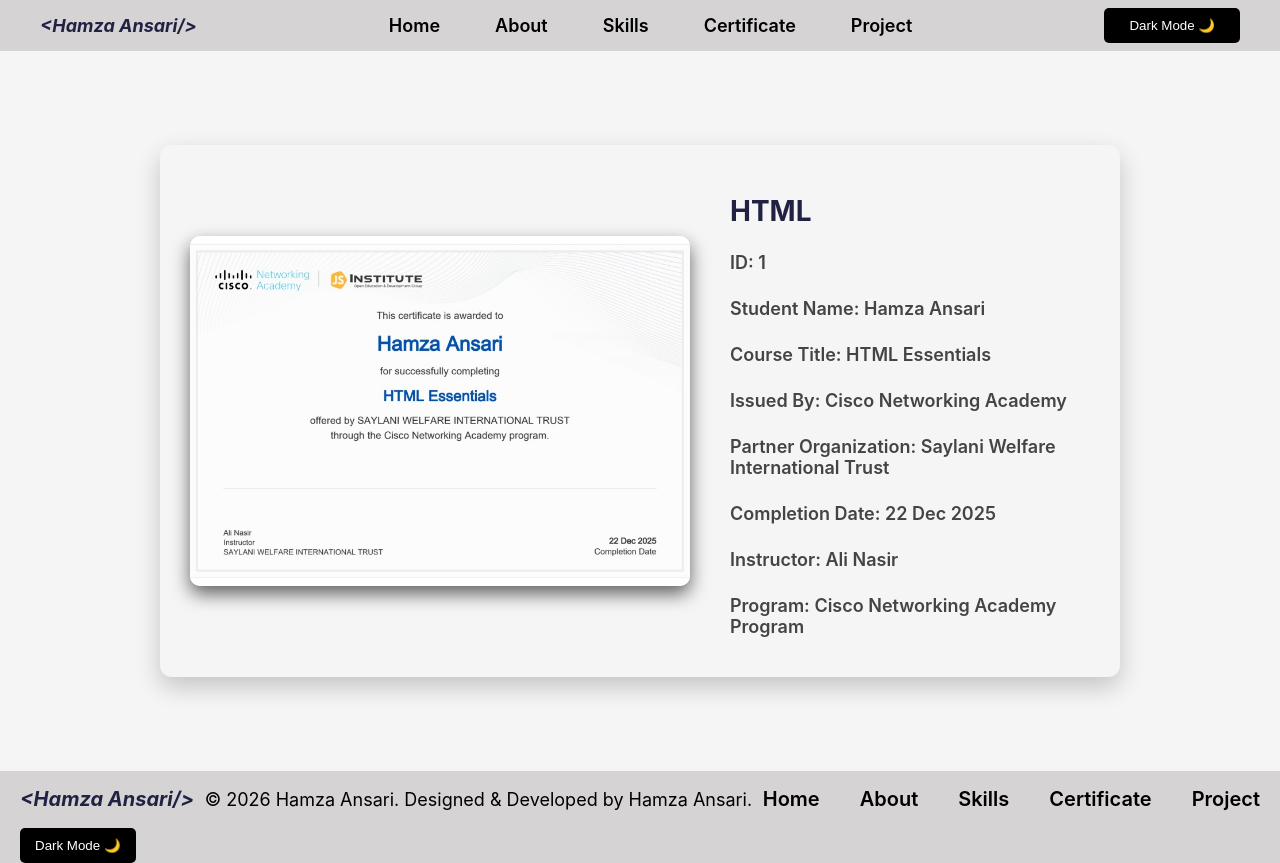
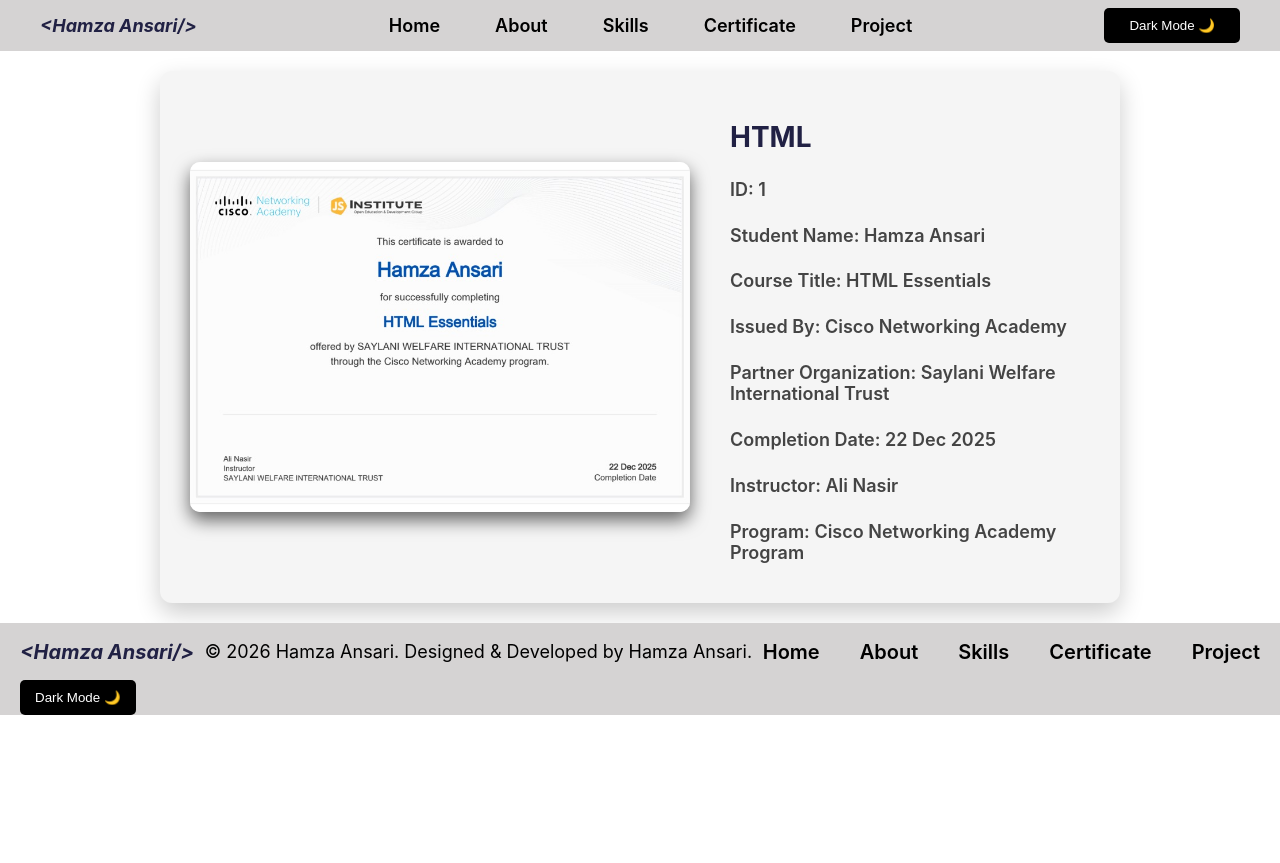
Before and after one commit to hamza1264/1st-assignment-for-react.js, a React (Create React App) app: page /cartificatevisit/1 in a window 1280 px wide. After the commit the page ends 800 px from the top, so only its background shows below. Built offline with nearby package versions, Linux system fonts and the light colour scheme.

Commit message:
adit cartificate visite

```diff
--- a/src/pages/CartificateVisit.jsx
+++ b/src/pages/CartificateVisit.jsx
@@ -2,8 +2,13 @@
 import { useParams } from 'react-router-dom'
 import CartificateData from '../data/Data'
 import NotFoundPage from './NotFoundPage';
+import { useContext } from "react";
+import { ThemeContext } from "../components/ThemeContext";
 
 function CartificateVisit() {
+
+
+  const { theme } = useContext(ThemeContext);
 
   // const cartificate = CartificateData[0]
   const { id } = useParams();
@@ -17,7 +22,6 @@
       <NotFoundPage />
     );
   }
-
 
   const styles = {
     container: {
@@ -39,7 +43,8 @@
       boxShadow: "0 10px 25px rgba(0,0,0,0.2)",
       maxWidth: "900px",
       width: "100%",
-      flexWrap: "wrap"
+      flexWrap: "wrap",
+      margin: "20px auto"
     },
 
     left: {
@@ -86,7 +91,10 @@
   };
 
   return (
-    <div style={styles.container}>
+    <div style={styles.container} style={{
+      backgroundColor: theme === "light" ? "#ffffff" : "#3a3b3b",
+      color: theme === "light" ? "#3a3b3b" : "#ffffff",
+    }}>
 
       <div style={styles.card}>
 
```
